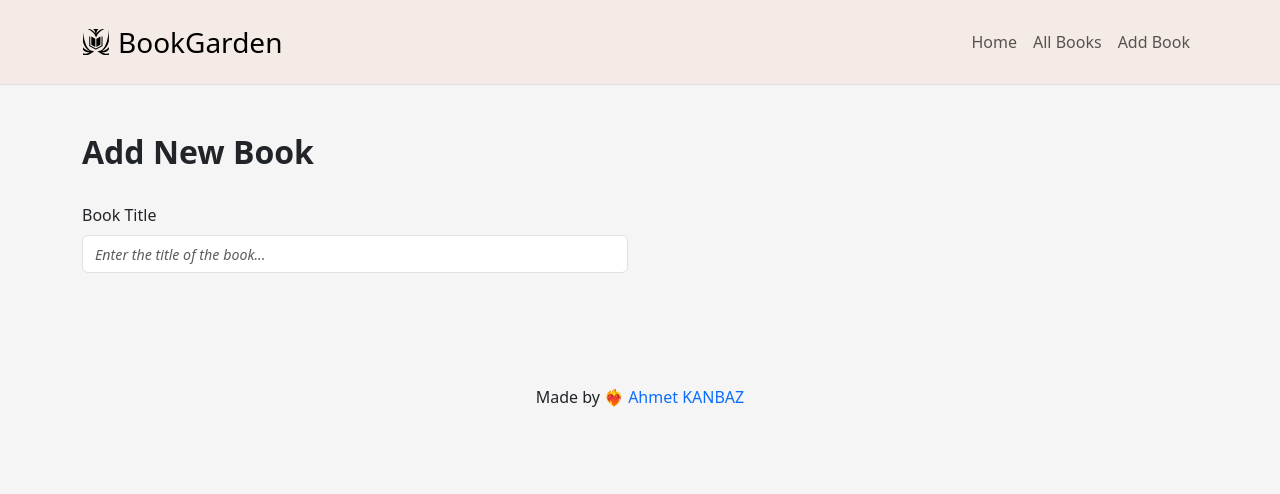
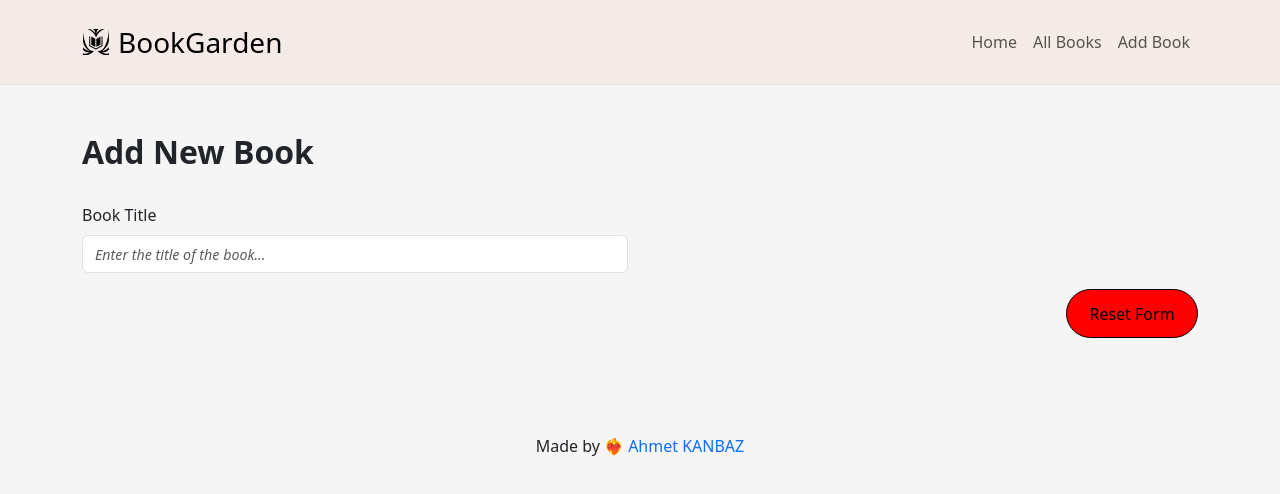
Before and after one commit to ahmetkanbaz/BookGarden, a React (Vite) app in the folder bookgarden/: page /addbook in a window 1280 px wide. Shown: the top 494 px of the page. Built offline with nearby package versions, Linux system fonts and the light colour scheme.

Commit message:
BookGarden-Button-CustomButton
Projenin çeşitli yerlerinde farklı butonlar oluşturabilmek için props alan bir custom buton oluşturuldu. Böylece farklı componentler içerisinde farklı değerler kullanılarak butonlar oluşturabilir hale getirildi.

```diff
--- a/bookgarden/src/common/Button/Button.jsx
+++ b/bookgarden/src/common/Button/Button.jsx
@@ -1,9 +1,38 @@
-import React from 'react'
+/* eslint-disable react/prop-types */
 
-const Button = () => {
+import { CustomButton } from "./ButtonStyle";
+
+const Button = ({
+  title,
+  backgroundcolor,
+  borderradius,
+  bordervalue,
+  textcolor,
+  buttonpadding,
+  textfontsize,
+  hoverbackgroundcolor,
+  hovertextcolor,
+  buttonClassName,
+  buttonOnClick,
+  buttonType,
+}) => {
   return (
-    <div>Button</div>
-  )
-}
+    <CustomButton
+      className={buttonClassName}
+      backgroundcolor={backgroundcolor}
+      borderradius={borderradius}
+      bordervalue={bordervalue}
+      textcolor={textcolor}
+      buttonpadding={buttonpadding}
+      textfontsize={textfontsize}
+      hoverbackgroundcolor={hoverbackgroundcolor}
+      hovertextcolor={hovertextcolor}
+      onClick={buttonOnClick}
+      type={buttonType}
+    >
+      {title}
+    </CustomButton>
+  );
+};
 
-export default Button
+export default Button;
--- /dev/null
+++ b/bookgarden/src/common/Button/ButtonStyle.js
@@ -0,0 +1,9 @@
+import styled from 'styled-components'
+
+export const CustomButton = styled.button `
+  transition: all .3s ease-in-out;
+  background-color: ${({backgroundcolor}) => backgroundcolor};
+  border-radius: ${({borderradius}) => borderradius};
+  border: ${({bordervalue}) => bordervalue};
+  padding: ${({buttonpadding}) => buttonpadding};
+`;
--- a/bookgarden/src/components/AddBookForm/AddBookForm.jsx
+++ b/bookgarden/src/components/AddBookForm/AddBookForm.jsx
@@ -1,5 +1,6 @@
 /* eslint-disable react/prop-types */
 
+import FormButtons from "./FormButtons/FormButtons";
 import TitleProduction from "./TitleProduction/TitleProduction";
 
 const AddBookForm = ({
@@ -20,6 +21,10 @@ const AddBookForm = ({
         values={values}
         isSubmitting={isSubmitting}
       />
+
+      <FormButtons
+        handleReset = {handleReset}
+      />
     </form>
   );
 };
--- a/bookgarden/src/components/AddBookForm/FormButtons/FormButtons.jsx
+++ b/bookgarden/src/components/AddBookForm/FormButtons/FormButtons.jsx
@@ -1,7 +1,19 @@
-const FormButtons = () => {
+/* eslint-disable react/prop-types */
+import Button from "../../../common/Button/Button";
+
+const FormButtons = ({ handleReset }) => {
   return (
-    <div className="d-flex align-items-center justify-content-end">FormButtons</div>
-  )
-}
+    <div className="d-flex align-items-center justify-content-end">
+      <Button
+        title="Reset Form"
+        backgroundcolor="red"
+        buttonOnClick={handleReset}
+        bordervalue="1px solid #000000"
+        buttonClassName="rounded-pill"
+        buttonpadding='.7rem 1.4rem'
+      />
+    </div>
+  );
+};
 
-export default FormButtons
+export default FormButtons;
```
